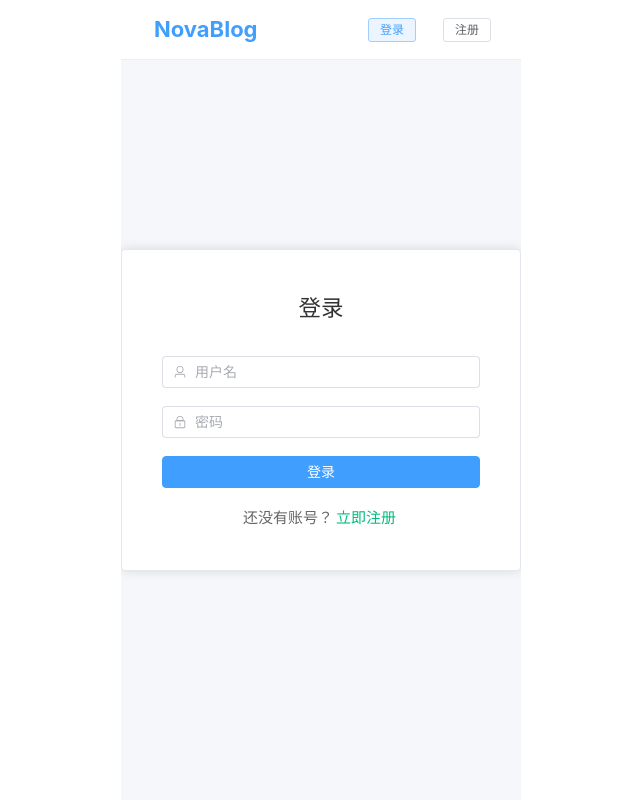
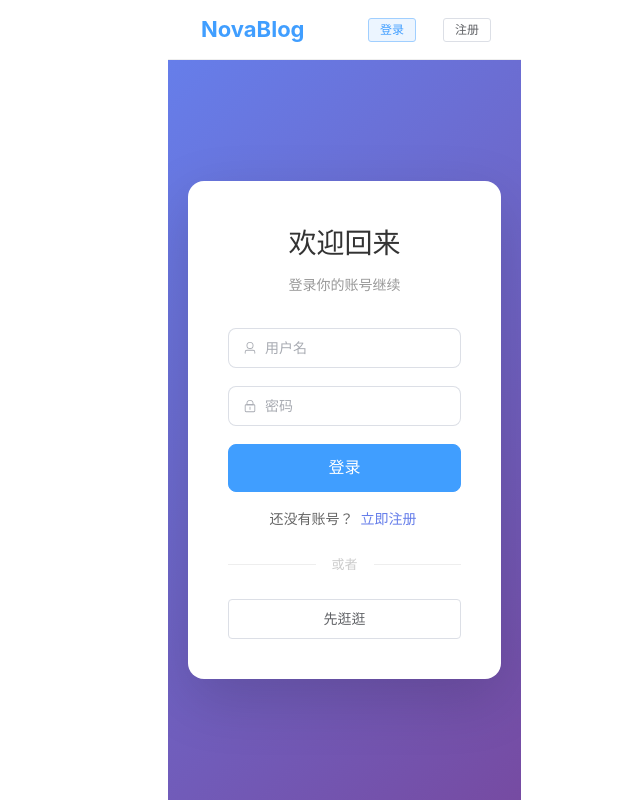
Before and after one commit to slimlee0531/nova-blog, a Vue app in the folder blog-frontend/: page /login in a window 1280 px wide. Shown: the whole page, without its empty margins (119-759 px from the left). Built offline with nearby package versions, Linux system fonts and the light colour scheme; the HTML template or start-up script is replaced by a standard one.

Commit message:
feat(frontend): 重新设计登录注册页面
改进内容：
- 渐变背景设计
- 卡片式布局
- 更大的输入框和按钮
- 添加先逛逛按钮
- 响应式适配

```diff
--- a/blog-frontend/src/views/Login.vue
+++ b/blog-frontend/src/views/Login.vue
@@ -35,47 +35,150 @@ const handleLogin = async () => {
 </script>
 
 <template>
-  <div class="login-container">
-    <el-card class="login-card">
-      <h2>登录</h2>
-      <el-form :model="form">
+  <div class="auth-page">
+    <div class="auth-card">
+      <div class="auth-header">
+        <h1>欢迎回来</h1>
+        <p>登录你的账号继续</p>
+      </div>
+
+      <el-form :model="form" class="auth-form">
         <el-form-item>
-          <el-input v-model="form.username" placeholder="用户名" prefix-icon="User" />
+          <el-input
+            v-model="form.username"
+            placeholder="用户名"
+            size="large"
+            prefix-icon="User"
+          />
         </el-form-item>
         <el-form-item>
-          <el-input v-model="form.password" type="password" placeholder="密码" prefix-icon="Lock" show-password />
+          <el-input
+            v-model="form.password"
+            type="password"
+            placeholder="密码"
+            size="large"
+            prefix-icon="Lock"
+            show-password
+            @keyup.enter="handleLogin"
+          />
         </el-form-item>
-        <el-form-item>
-          <el-button type="primary" :loading="loading" @click="handleLogin" style="width: 100%">登录</el-button>
-        </el-form-item>
+
+        <el-button
+          type="primary"
+          size="large"
+          :loading="loading"
+          @click="handleLogin"
+          class="submit-btn"
+        >
+          登录
+        </el-button>
       </el-form>
-      <div class="login-footer">
-        还没有账号？<router-link to="/register">立即注册</router-link>
+
+      <div class="auth-footer">
+        还没有账号？
+        <router-link to="/register">立即注册</router-link>
       </div>
-    </el-card>
+
+      <div class="auth-divider">
+        <span>或者</span>
+      </div>
+
+      <el-button size="large" class="guest-btn" @click="router.push('/')">
+        先逛逛
+      </el-button>
+    </div>
   </div>
 </template>
 
 <style scoped>
-.login-container {
+.auth-page {
+  min-height: calc(100vh - 60px);
   display: flex;
+  align-items: center;
   justify-content: center;
-  align-items: center;
-  min-height: calc(100vh - 100px);
+  background: linear-gradient(135deg, #667eea 0%, #764ba2 100%);
+  padding: 40px 20px;
 }
 
-.login-card {
-  width: 400px;
-  padding: 20px;
+.auth-card {
+  width: 100%;
+  max-width: 400px;
+  background: white;
+  border-radius: 16px;
+  padding: 40px;
+  box-shadow: 0 20px 60px rgba(0, 0, 0, 0.15);
 }
 
-h2 {
+.auth-header {
   text-align: center;
-  margin-bottom: 30px;
+  margin-bottom: 32px;
 }
 
-.login-footer {
+.auth-header h1 {
+  font-size: 28px;
+  color: #333;
+  margin-bottom: 8px;
+}
+
+.auth-header p {
+  color: #999;
+  font-size: 14px;
+}
+
+.auth-form {
+  margin-bottom: 16px;
+}
+
+.auth-form :deep(.el-input__wrapper) {
+  border-radius: 8px;
+}
+
+.submit-btn {
+  width: 100%;
+  height: 48px;
+  border-radius: 8px;
+  font-size: 16px;
+}
+
+.auth-footer {
   text-align: center;
   color: #666;
+  font-size: 14px;
+}
+
+.auth-footer a {
+  color: #667eea;
+  text-decoration: none;
+  font-weight: 500;
+}
+
+.auth-divider {
+  display: flex;
+  align-items: center;
+  margin: 24px 0;
+  color: #ccc;
+  font-size: 13px;
+}
+
+.auth-divider::before,
+.auth-divider::after {
+  content: '';
+  flex: 1;
+  height: 1px;
+  background: #eee;
+}
+
+.auth-divider span {
+  padding: 0 16px;
+}
+
+.guest-btn {
+  width: 100%;
+}
+
+@media (max-width: 480px) {
+  .auth-card {
+    padding: 32px 24px;
+  }
 }
 </style>
--- a/blog-frontend/src/views/Register.vue
+++ b/blog-frontend/src/views/Register.vue
@@ -46,53 +46,136 @@ const handleRegister = async () => {
 </script>
 
 <template>
-  <div class="register-container">
-    <el-card class="register-card">
-      <h2>注册</h2>
-      <el-form :model="form">
+  <div class="auth-page">
+    <div class="auth-card">
+      <div class="auth-header">
+        <h1>创建账号</h1>
+        <p>开始你的写作之旅</p>
+      </div>
+
+      <el-form :model="form" class="auth-form">
         <el-form-item>
-          <el-input v-model="form.username" placeholder="用户名" prefix-icon="User" />
+          <el-input
+            v-model="form.username"
+            placeholder="用户名"
+            size="large"
+            prefix-icon="User"
+          />
         </el-form-item>
         <el-form-item>
-          <el-input v-model="form.email" placeholder="邮箱" prefix-icon="Message" />
+          <el-input
+            v-model="form.email"
+            placeholder="邮箱"
+            size="large"
+            prefix-icon="Message"
+          />
         </el-form-item>
         <el-form-item>
-          <el-input v-model="form.password" type="password" placeholder="密码" prefix-icon="Lock" show-password />
+          <el-input
+            v-model="form.password"
+            type="password"
+            placeholder="密码"
+            size="large"
+            prefix-icon="Lock"
+            show-password
+          />
         </el-form-item>
         <el-form-item>
-          <el-input v-model="form.confirmPassword" type="password" placeholder="确认密码" prefix-icon="Lock" show-password />
+          <el-input
+            v-model="form.confirmPassword"
+            type="password"
+            placeholder="确认密码"
+            size="large"
+            prefix-icon="Lock"
+            show-password
+            @keyup.enter="handleRegister"
+          />
         </el-form-item>
-        <el-form-item>
-          <el-button type="primary" :loading="loading" @click="handleRegister" style="width: 100%">注册</el-button>
-        </el-form-item>
+
+        <el-button
+          type="primary"
+          size="large"
+          :loading="loading"
+          @click="handleRegister"
+          class="submit-btn"
+        >
+          注册
+        </el-button>
       </el-form>
-      <div class="register-footer">
-        已有账号？<router-link to="/login">立即登录</router-link>
+
+      <div class="auth-footer">
+        已有账号？
+        <router-link to="/login">立即登录</router-link>
       </div>
-    </el-card>
+    </div>
   </div>
 </template>
 
 <style scoped>
-.register-container {
+.auth-page {
+  min-height: calc(100vh - 60px);
   display: flex;
+  align-items: center;
   justify-content: center;
-  align-items: center;
-  min-height: calc(100vh - 100px);
+  background: linear-gradient(135deg, #667eea 0%, #764ba2 100%);
+  padding: 40px 20px;
 }
 
-.register-card {
-  width: 400px;
-  padding: 20px;
+.auth-card {
+  width: 100%;
+  max-width: 400px;
+  background: white;
+  border-radius: 16px;
+  padding: 40px;
+  box-shadow: 0 20px 60px rgba(0, 0, 0, 0.15);
 }
 
-h2 {
+.auth-header {
   text-align: center;
-  margin-bottom: 30px;
+  margin-bottom: 32px;
 }
 
-.register-footer {
+.auth-header h1 {
+  font-size: 28px;
+  color: #333;
+  margin-bottom: 8px;
+}
+
+.auth-header p {
+  color: #999;
+  font-size: 14px;
+}
+
+.auth-form {
+  margin-bottom: 16px;
+}
+
+.auth-form :deep(.el-input__wrapper) {
+  border-radius: 8px;
+}
+
+.submit-btn {
+  width: 100%;
+  height: 48px;
+  border-radius: 8px;
+  font-size: 16px;
+}
+
+.auth-footer {
   text-align: center;
   color: #666;
+  font-size: 14px;
+}
+
+.auth-footer a {
+  color: #667eea;
+  text-decoration: none;
+  font-weight: 500;
+}
+
+@media (max-width: 480px) {
+  .auth-card {
+    padding: 32px 24px;
+  }
 }
 </style>
```
